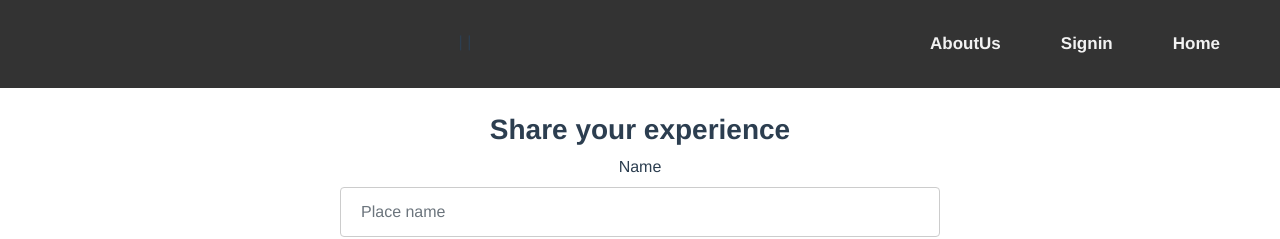
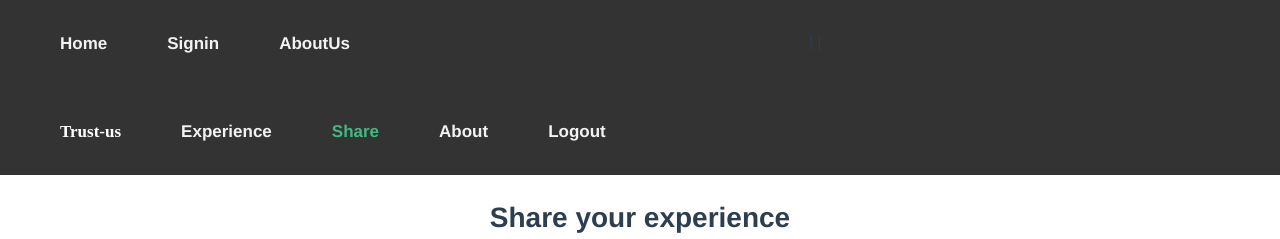
Before and after one commit to Trust-us/Trust-us, a Vue app in the folder client/: page /share in a window 1280 px wide. Shown: the top 239 px of the page. Built offline with nearby package versions, Linux system fonts and the light colour scheme.

Commit message:
add navbar to share experience

```diff
--- a/client/src/views/shareExperience.vue
+++ b/client/src/views/shareExperience.vue
@@ -1,4 +1,5 @@
 <template lang="">
+  <exp_navbarVue/>
   <div class="share">
     <div>
       <h3 ><b>Share your experience</b></h3>
@@ -68,12 +69,14 @@
   </div>
 </template>
 <script>
+import exp_navbarVue from "@/components/exp_navbar.vue";
 import axios from "axios";
 
 
 export default {
   name: "shareExperience",
   components: {
+    exp_navbarVue
   },
   data() {
 
```
